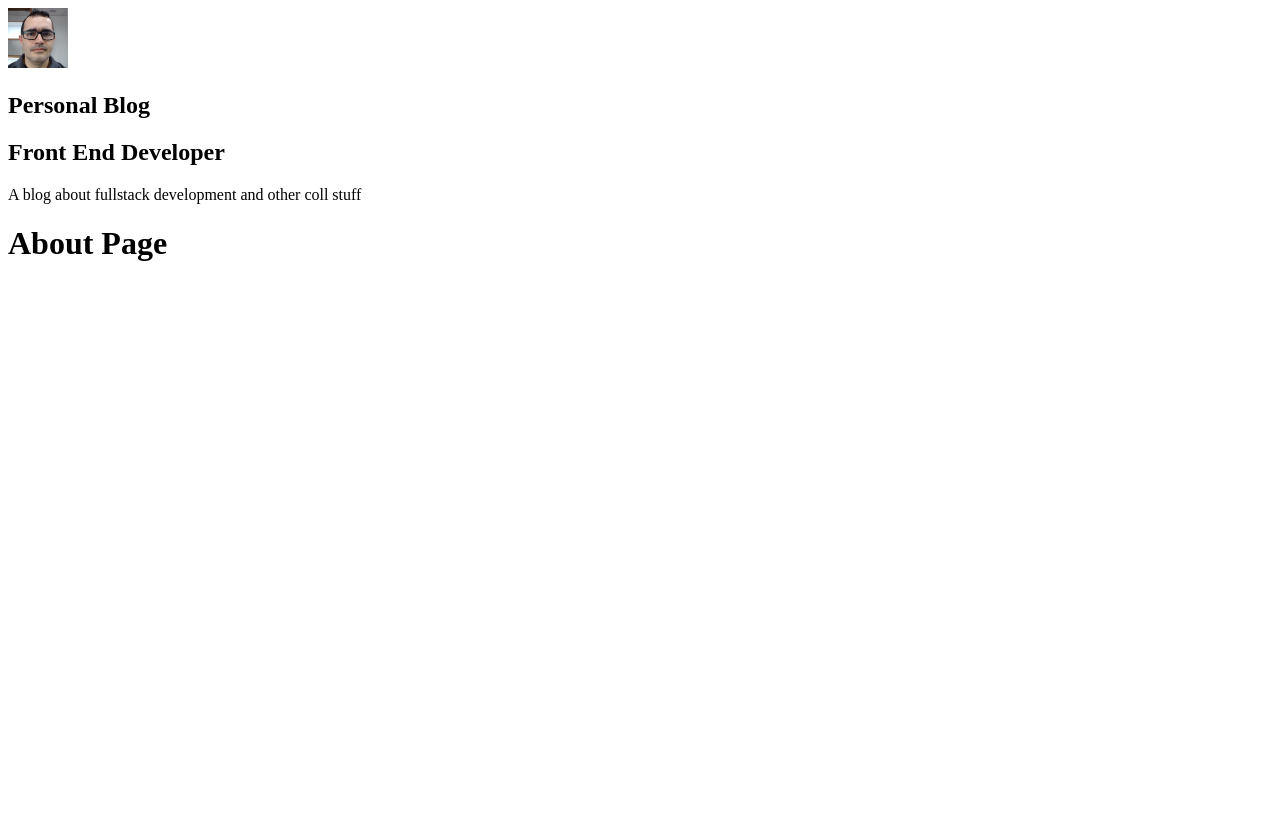
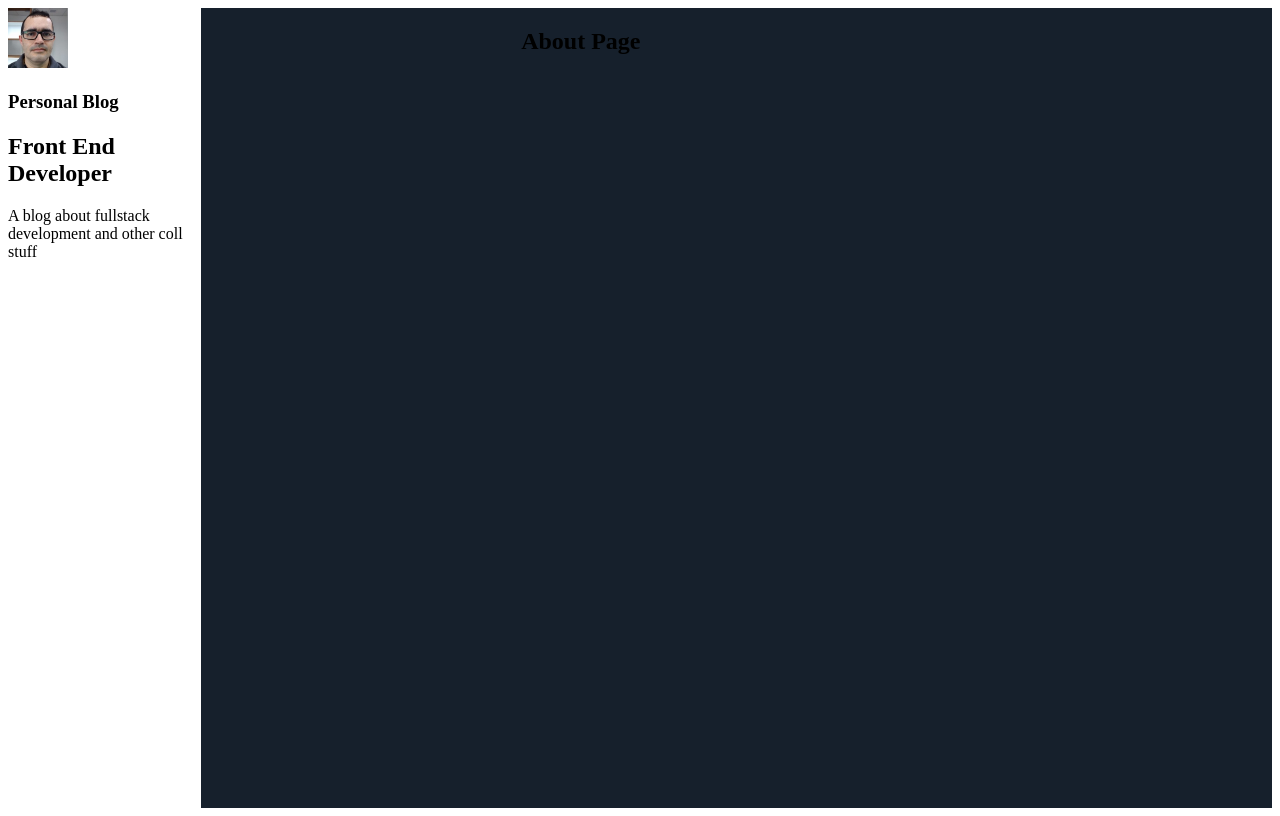
Before and after one commit to wslmacieira/gatsby-personal-blog, a Gatsby site: page /about in a window 1280 px wide. Built offline with nearby package versions, Linux system fonts and the light colour scheme; Gatsby itself is replaced by a stand-in of ours.

Commit message:
Criando Layout Component

```diff
--- /dev/null
+++ b/src/components/_Layout/index.js
@@ -0,0 +1,23 @@
+import React from "react"
+import PropTypes from "prop-types"
+import Profile from '../Profile';
+
+import { LayoutWrapper, LayoutMain } from './styles';
+
+const Layout = ({ children }) => {
+
+  return (
+    <LayoutWrapper>
+      <aside>
+        <Profile />
+      </aside>
+      <LayoutMain>{children}</LayoutMain>
+    </LayoutWrapper>
+  )
+}
+
+Layout.propTypes = {
+  children: PropTypes.node.isRequired,
+}
+
+export default Layout
--- /dev/null
+++ b/src/components/_Layout/styles.js
@@ -0,0 +1,12 @@
+import styled from 'styled-components';
+
+export const LayoutWrapper = styled.section`
+  display: flex;
+`;
+
+export const LayoutMain =styled.main`
+  min-height: 100vh;
+  padding: 0 3.75rem 0 20rem;
+  width: 100%;
+  background: #16202c;
+`;
--- a/src/components/layout.js
+++ /dev/null
@@ -1,21 +0,0 @@
-import React from "react"
-import PropTypes from "prop-types"
-import Profile from './Profile';
-
-const Layout = ({ children }) => {
-
-  return (
-    <>
-    <aside>
-      <Profile/>
-    </aside>
-    <main>{children}</main>
-    </>
-  )
-}
-
-Layout.propTypes = {
-  children: PropTypes.node.isRequired,
-}
-
-export default Layout
--- a/src/pages/404.js
+++ b/src/pages/404.js
@@ -1,6 +1,6 @@
 import React from "react"
 
-import Layout from "../components/layout"
+import Layout from "../components/_Layout"
 import SEO from "../components/seo"
 
 const NotFoundPage = () => (
--- a/src/pages/about.js
+++ b/src/pages/about.js
@@ -1,6 +1,6 @@
 import React from 'react';
 
-import Layout from '../components/layout';
+import Layout from '../components/_Layout';
 import SEO from '../components/seo';
 
 const AboutPage = () => (
--- a/src/pages/index.js
+++ b/src/pages/index.js
@@ -1,6 +1,6 @@
 import React from "react"
 
-import Layout from "../components/layout"
+import Layout from "../components/_Layout"
 import SEO from "../components/seo"
 
 const IndexPage = () => (
```
